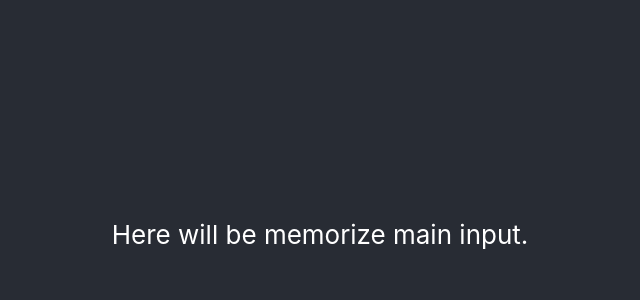
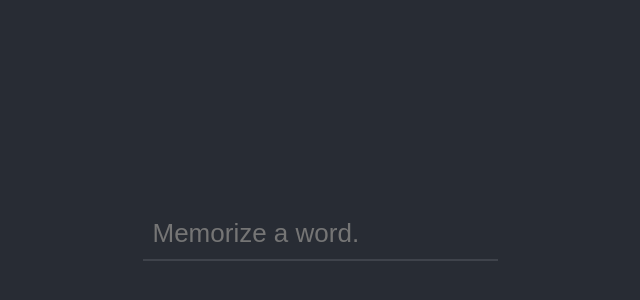
Before and after one commit to idoazzz/memorizer, a React (Create React App) app in the folder client/: page / in a window 1280 px wide. Shown: the part 166-466 px from the top of the page, without its empty margins (320-960 px from the left). Built offline with nearby package versions, Linux system fonts and the light colour scheme.

Commit message:
Started build page structure

```diff
--- a/client/src/App.css
+++ b/client/src/App.css
@@ -1,14 +1,23 @@
-.App {
+.app {
   text-align: center;
 }
 
-.App-header {
+.app_container {
+  display: flex;
+  min-height: 100vh; /**TODO: ?**/
+  align-items: center;
+  flex-direction: column;
+  justify-content: center;
   background-color: #282c34;
-  min-height: 100vh;
-  display: flex;
-  flex-direction: column;
-  align-items: center;
-  justify-content: center;
-  font-size: calc(10px + 2vmin);
+}
+
+.app_container input {
+  padding: 10px;
   color: white;
+  background-color: #282c34;
+  font-size: calc(10px + 2vmin); /**TODO: ?**/
+
+  border-style: solid;
+  border: none;
+  border-bottom: 2px solid #3f434b;
 }
--- a/client/src/App.js
+++ b/client/src/App.js
@@ -3,12 +3,10 @@ import './App.css';
 
 function App() {
   return (
-    <div className="App">
-      <header className="App-header">
-        <p>
-          Here will be memorize main input.
-        </p>
-      </header>
+    <div className="app">
+      <div className="app_container">
+        <input placeholder="Memorize a word."/>
+      </div>
     </div>
   );
 }
```
